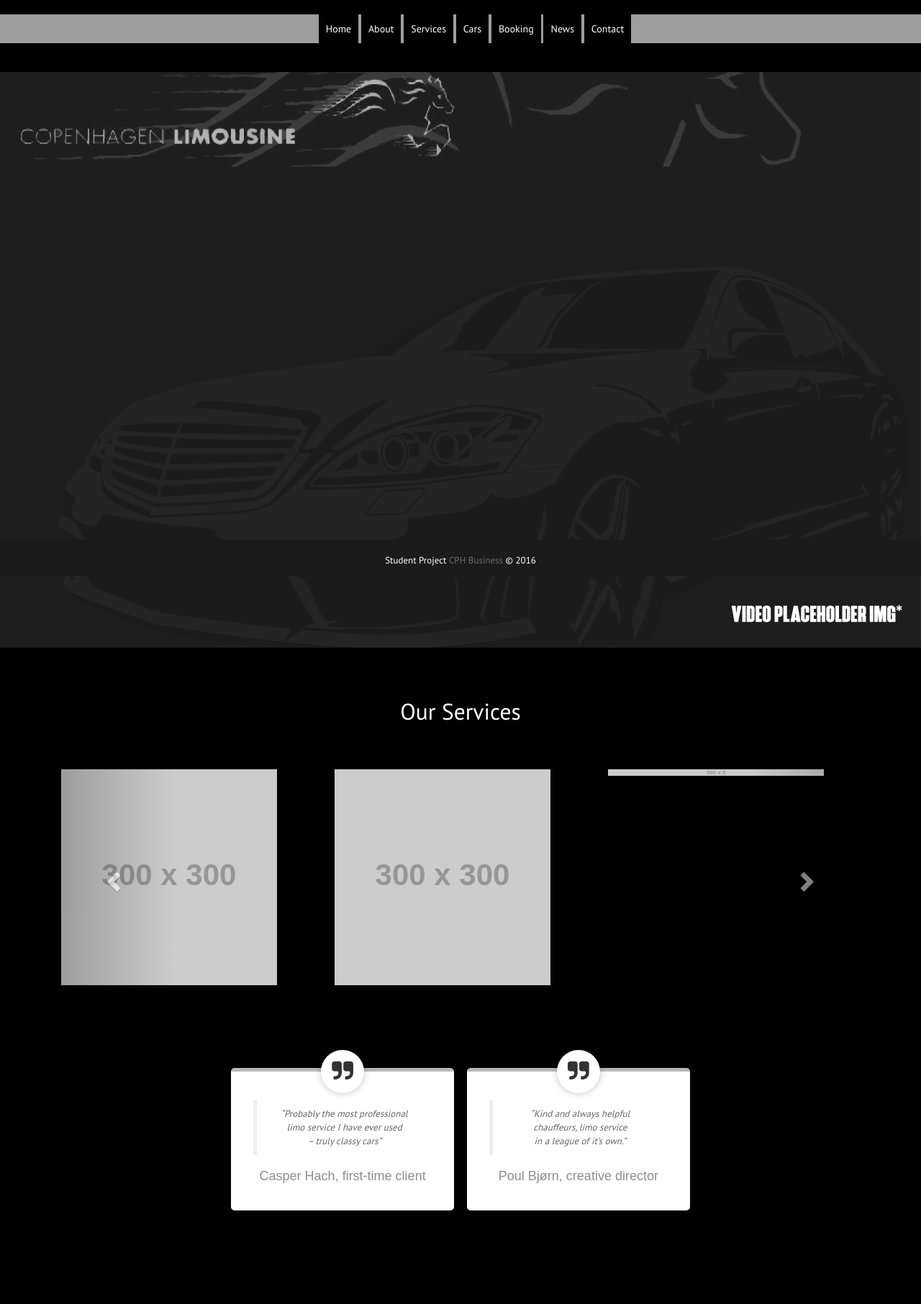
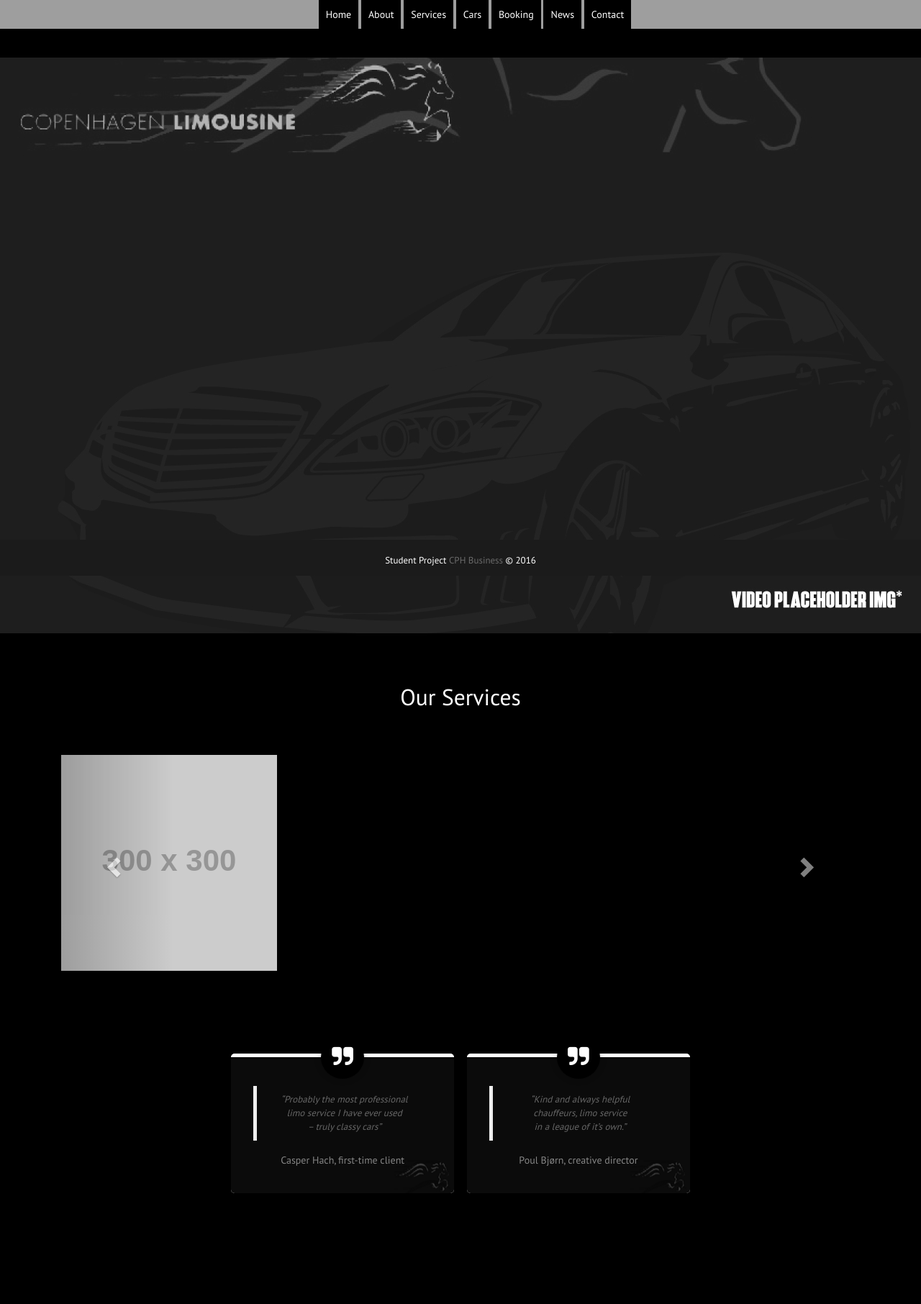
Before and after one commit to elncetoo/cphlimo, a PHP site: page / in a window 1280 px wide. Shown: the whole page at 72% size. After the commit the page ends 1658 px from the top, so only its background shows below. Run offline with PHP 8.4, Linux system fonts and the light colour scheme; grey boxes labelled with a size stand in for pictures from a placeholder-image service; some libraries are stand-ins or nearby versions; grey boxes are pictures that could not be loaded.

Commit message:
quote styling

```diff
--- a/assets/css/carousel-style.css
+++ b/assets/css/carousel-style.css
@@ -1,10 +1,11 @@
 @import url('https://fonts.googleapis.com/css?family=PT+Sans');
+@import url('https://fonts.googleapis.com/css?family=Kaushan+Script|PT+Sans');
 @import url(https://maxcdn.bootstrapcdn.com/font-awesome/4.4.0/css/font-awesome.min.css);
 .snip1533 {
   box-shadow: 0 0 5px rgba(0, 0, 0, 0.15);
-  color: #1e1e1e;
+  color: #fff;
   display: inline-block;
-  font-family: sans-serif;
+  font-family: 'PT Sans', sans-serif;
   font-size: 16px;
   margin: 35px 7px 10px;
   max-width: 310px;
@@ -13,8 +14,9 @@
   text-align: center;
   width: 100%;
   background-color: #ffffff;
+  background-image: url(../../img/quote-caption.png);
   border-radius: 5px;
-  border-top: 5px solid #b7b8b8;
+  border-top: 5px solid #fff;
 }
 
 .snip1533 *,
@@ -32,10 +34,10 @@
 .snip1533 figcaption:before {
   -webkit-transform: translateX(-50%);
   transform: translateX(-50%);
-  background-color: #fff;
+  background-color: #000;
   border-radius: 50%;
   box-shadow: 0 0 10px rgba(0, 0, 0, 0.25);
-  color: #333;
+  color: #fff;
   content: "\f10e";
   font-family: 'FontAwesome';
   font-size: 32px;
@@ -55,18 +57,14 @@
   margin: 10px 0 5px;
 }
 
-.snip1533 h4 {
-  font-weight: 400;
+.snip1533 h5 {
+  font-weight: 200;
   margin: 0;
   opacity: 0.5;
 }
 
 .snip1533 blockquote {
-  color: #b7b8b8;
   font-style: italic;
   font-weight: 300;
-  margin: 0 .snip1533 blockquote {
-y {
-  background-color: #b7b8b8;
-  text-align: center;
+  margin: 0 0 20px;
 }
--- a/assets/js/carousel-index.js
+++ b/assets/js/carousel-index.js
@@ -1,6 +1,6 @@
 /* Demo purposes only */
 $(".hover").mouseleave(
-  function() {
+  function () {
     $(this).removeClass("hover");
   }
 );
--- a/assets/js/slider-index.js
+++ b/assets/js/slider-index.js
@@ -1,20 +1,6 @@
-// Instantiate the Bootstrap carousel
-$('.multi-item-carousel').carousel({
-  interval: false
-});
-
-// for every slide in carousel, copy the next slide's item in the slide.
-// Do the same for the next, next item.
-$('.multi-item-carousel .item').each(function(){
-  var next = $(this).next();
-  if (!next.length) {
-    next = $(this).siblings(':first');
+/* Demo purposes only */
+$(".hover").mouseleave(
+  function() {
+    $(this).removeClass("hover");
   }
-  next.children(':first-child').clone().appendTo($(this));
-
-  if (next.next().length>0) {
-    next.next().children(':first-child').clone().appendTo($(this));
-  } else {
-  	$(this).siblings(':first').children(':first-child').clone().appendTo($(this));
-  }
-});
+);
--- a/index.php
+++ b/index.php
@@ -71,13 +71,13 @@
         </br>
 
 		<div>
-        <figure class="snip1533">
+       <figure class="snip1533">
           <figcaption>
             <blockquote>
               <p style="color:#676767;">“Probably the most professional limo service I have ever used<br>
                – truly classy cars”</p>
             </blockquote>
-             <h4>Casper Hach, first-time client</h4>
+             <h5>Casper Hach, first-time client</h5>
           </figcaption>
         </figure>
         <figure class="snip1533">
@@ -87,7 +87,7 @@
                chauffeurs, limo service <br>
                in a league of it’s own.”</p>
             </blockquote>
-              <h4>Poul Bjørn, creative director</h4>
+              <h5>Poul Bjørn, creative director</h5>
           </figcaption>
         </figure>
 		</div><!--end testimonials-->
--- a/menu.php
+++ b/menu.php
@@ -3,7 +3,7 @@
 $curpage = basename ($_SERVER['PHP_SELF']);
 ?>
 	<div class="nav" style="background-color: #000000;" >
-    <div class="css_menu_two_line"> <br>
+    <div class="css_menu_two_line" style="pading-top: 2%;">
         <ul class="two_line_menu">
             <li <?php if($curpage == 'index.php') {echo 'class="active"'; } ?>><a href="index.php">Home</a>
 
```
Also changed, not shown: img/logo2.png (added), img/quote-caption.png (added).
